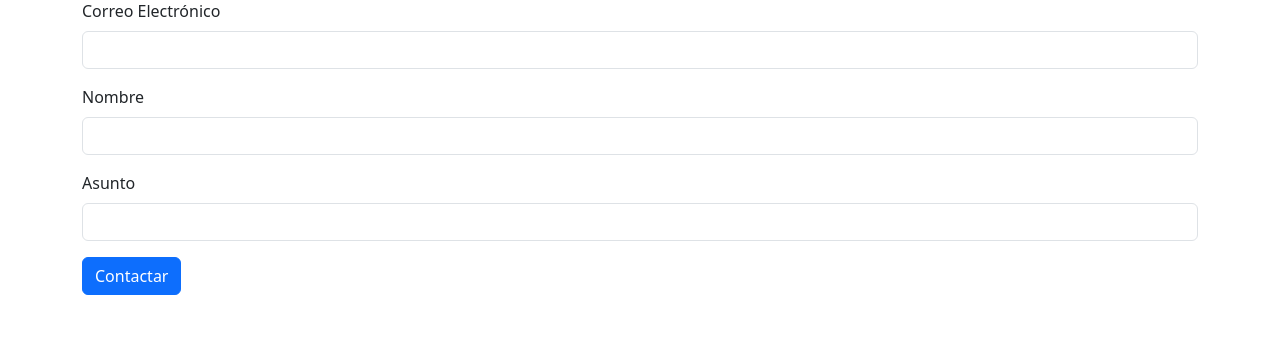
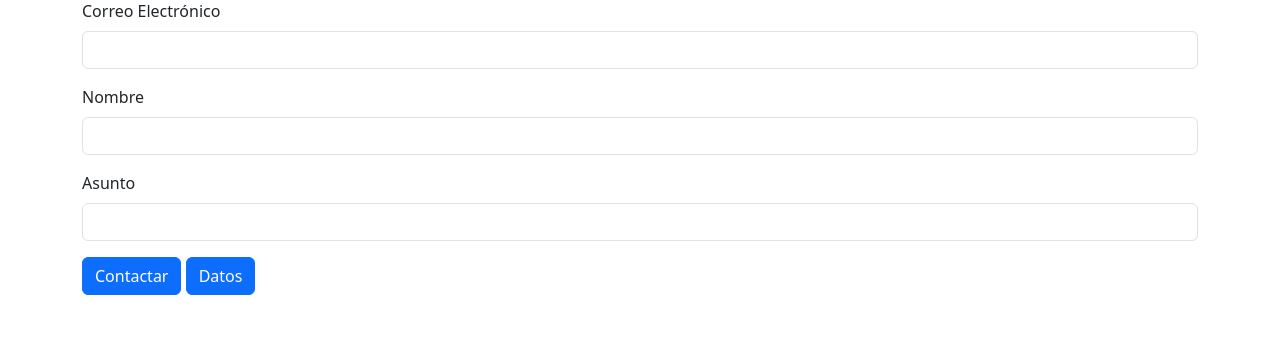
Before and after one commit to mingoyo27/flask7a, a Flask app: page / in a window 1280 px wide. Shown: the part 95-452 px from the top of the page. Run offline with Flask 3, Linux system fonts and the light colour scheme.

Commit message:
Update app.html

```diff
--- a/templates/app.html
+++ b/templates/app.html
@@ -31,6 +31,7 @@
             </div>
 
             <button type="submit" class="btn btn-primary">Contactar</button>
+            <button href="visualizar_contactos.html" class="btn btn-primary">Datos</button>
         </form>
 
         <div id="resultado" class="mt-3"></div>
```
